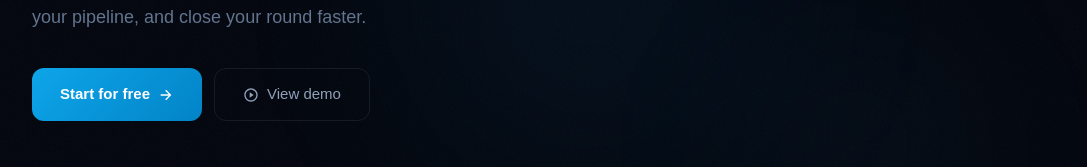
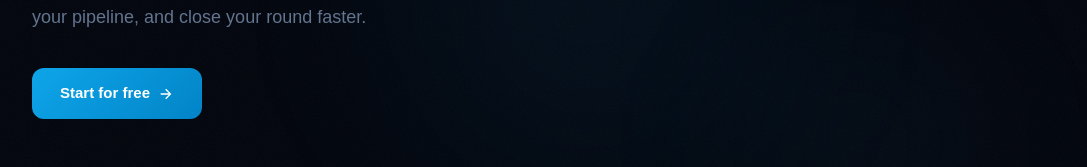
Before and after one commit to kurzmichael02-hue/fundflow, a Next.js app in the folder frontend/: page / in a window 1280 px wide. Shown: the part 378-545 px from the top of the page, without its empty margins (96-1183 px from the left). Built offline with nearby package versions, Linux system fonts and the light colour scheme.

Commit message:
fix: remove broken view demo button

```diff
--- a/frontend/app/page.tsx
+++ b/frontend/app/page.tsx
@@ -226,10 +226,7 @@ export default function Home() {
               style={{ background: "linear-gradient(135deg, #0ea5e9, #0284c7)" }}>
               Start for free <RiArrowRightLine size={16} />
             </Link>
-            <Link href="/login"
-              className="flex items-center justify-center gap-2 px-7 py-3.5 rounded-xl text-[15px] font-medium text-slate-400 border border-white/[0.08] hover:bg-white/5 hover:text-slate-200 transition-all no-underline">
-              <RiPlayCircleLine size={16} /> View demo
-            </Link>
+
           </div>
 
           <div className="flex flex-wrap items-center gap-4">
```
